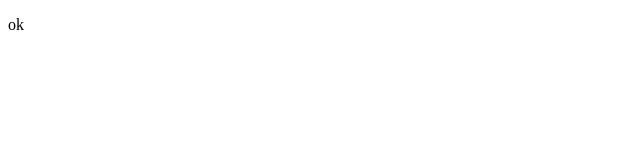
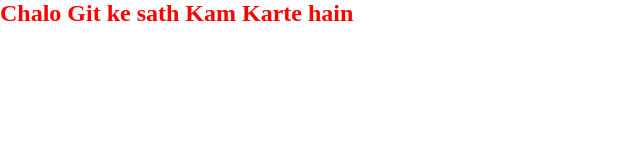
Before and after one commit to subrat001/test_01, a plain HTML site: page index.html in a window 1280 px wide. Shown: the whole page, without its empty margins (0-640 px from the left). Drawn offline with Linux system fonts and the light colour scheme.

Commit message:
i added some changes on out html file

```diff
--- a/index.html
+++ b/index.html
@@ -3,9 +3,10 @@
 <head>
     <meta charset="UTF-8">
     <meta name="viewport" content="width=device-width, initial-scale=1.0">
+    <link rel="stylesheet" href="index.css">
     <title>Document</title>
 </head>
 <body>
-    <p>ok</p>
+   <h2>Chalo Git ke sath Kam Karte hain</h2>
 </body>
 </html>
```
